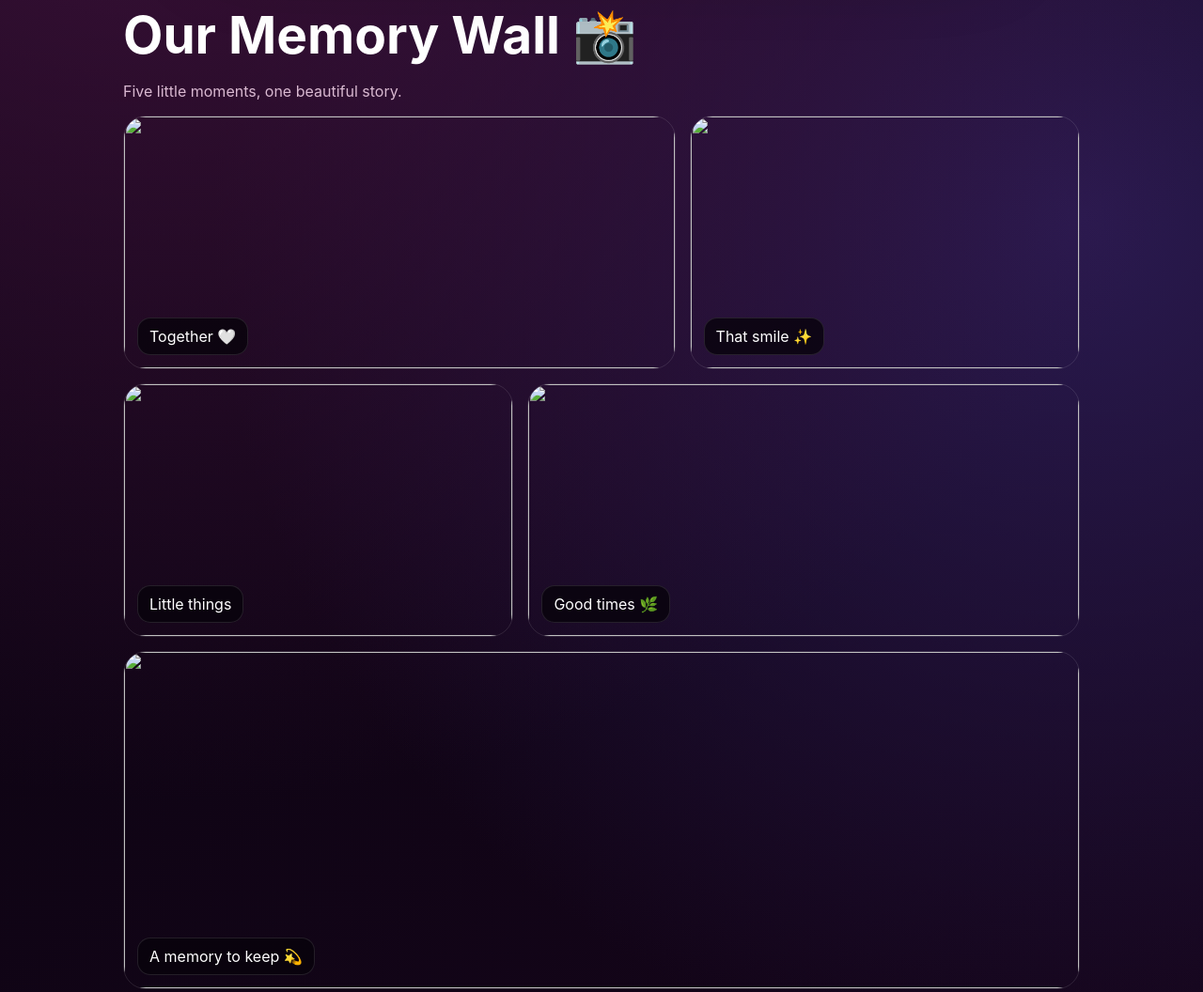
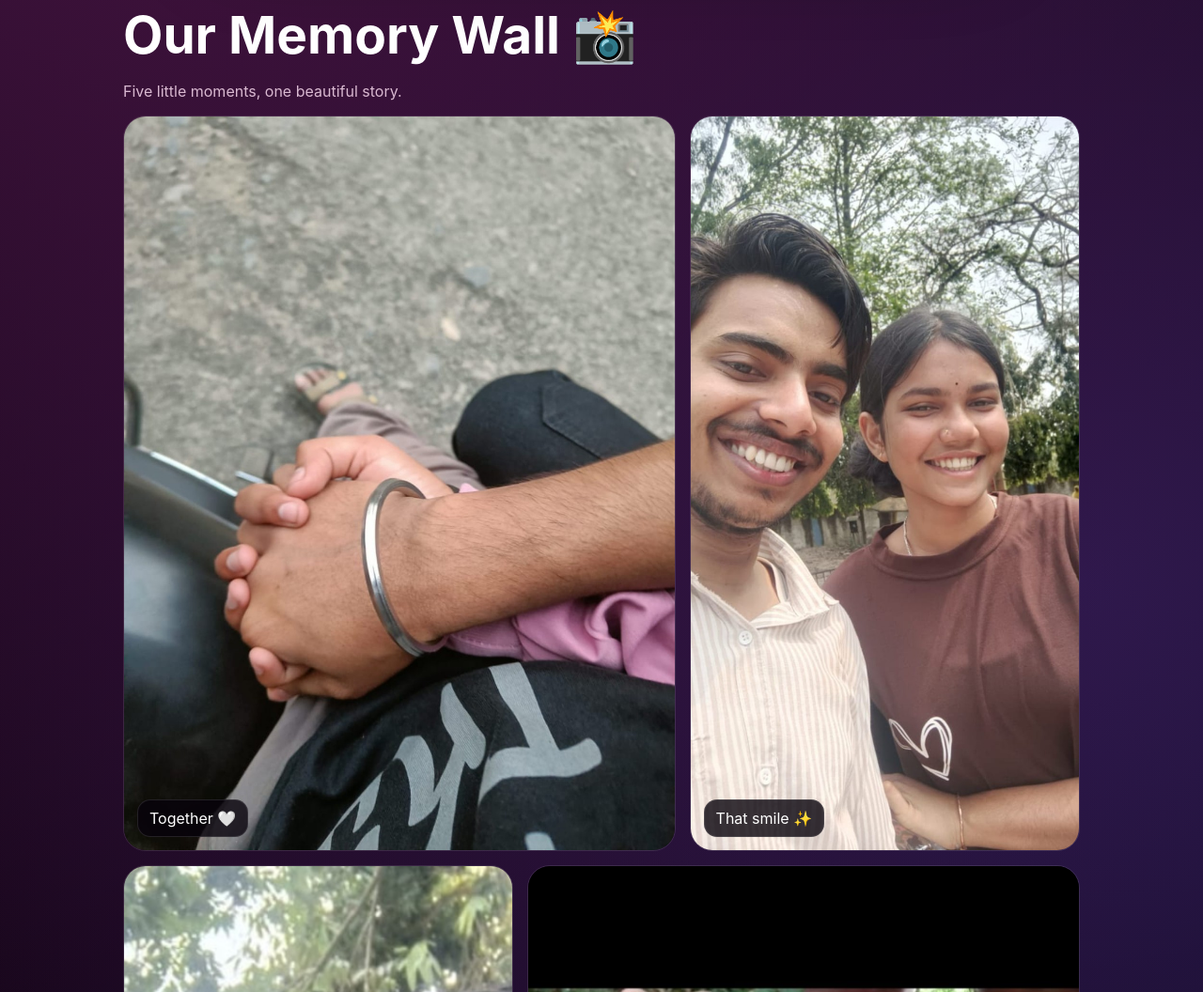
Before and after one commit to apnahogrow-karan/priyanka-birthday, a plain HTML site: page index.html in a window 1280 px wide. Shown: the part 800-1856 px from the top of the page at 94% size. Drawn offline with Linux system fonts and the light colour scheme.

Commit message:
Add files via upload

```diff
--- a/index.html
+++ b/index.html
@@ -4,7 +4,7 @@
 <nav class="nav"><div class="logo">K ❤️ P</div><div><a href="#home">Home</a><a href="#memories">Memories</a><a href="#letter">Letter</a><a href="#surprise">Surprise</a></div></nav>
 <main class="wrap">
 <section id="home" class="hero"><div class="glass hero-card"><span class="eyebrow">✨ A secret birthday universe ✨</span><h1 class="title">Happy Birthday<br>Priyanka</h1><p class="lead">21 September • A tiny website made for one very special smile.</p><div id="count" class="count">00 : 00 : 00</div><a class="btn" href="#memories">Enter the memories →</a><button class="btn alt" onclick="party()">🎉 Make it sparkle</button></div></section>
-<section id="memories" class="section"><h2>Our Memory Wall 📸</h2><p class="muted">Five little moments, one beautiful story.</p><div class="grid"><div class="photo p1"><img src="assets/photo1.jpg"><span class="caption">Together 🤍</span></div><div class="photo p2"><img src="assets/photo2.jpg"><span class="caption">That smile ✨</span></div><div class="photo p3"><img src="assets/photo3.jpg"><span class="caption">Little things</span></div><div class="photo p4"><img src="assets/photo4.jpg"><span class="caption">Good times 🌿</span></div><div class="photo p5"><img src="assets/photo5.jpg"><span class="caption">A memory to keep 💫</span></div></div></section>
+<section id="memories" class="section"><h2>Our Memory Wall 📸</h2><p class="muted">Five little moments, one beautiful story.</p><div class="grid"><div class="photo p1"><img src="photo1.jpg"><span class="caption">Together 🤍</span></div><div class="photo p2"><img src="photo2.jpg"><span class="caption">That smile ✨</span></div><div class="photo p3"><img src="photo3.jpg"><span class="caption">Little things</span></div><div class="photo p4"><img src="photo4.jpg"><span class="caption">Good times 🌿</span></div><div class="photo p5"><img src="photo5.jpg"><span class="caption">A memory to keep 💫</span></div></div></section>
 <section id="letter" class="section"><div class="glass letter"><h2>💌 A Birthday Letter</h2><p>Dear <strong>Priyanka</strong>,</p><p>Aaj tumhara special day hai, isliye ek normal “Happy Birthday” se kaam kaise chalega? 😄 Ye chhoti si digital duniya sirf tumhari smile ke liye banayi hai.</p><p>Life mein bahut saare days aate hain, lekin kuch moments yaad reh jaate hain. In photos ko dekhkar bas wahi simple, happy moments yaad aate hain.</p><p>May your day be full of smiles, good people, sweet surprises and dreams that slowly turn into reality. 🌸</p><p><strong>Happy Birthday, Priyanka. Stay happy, keep smiling. ❤️</strong></p><p style="text-align:right">— Karan</p></div></section>
 <section class="section"><h2>🌷 Three tiny wishes</h2><div class="reasons"><div class="reason"><div class="num">01 ✨</div><h3>More smiles</h3><p class="muted">Har din mein ek reason extra smile ka mile.</p></div><div class="reason"><div class="num">02 🌙</div><h3>Beautiful moments</h3><p class="muted">Aise moments jo future mein bhi yaad aayein.</p></div><div class="reason"><div class="num">03 🎁</div><h3>Dreams come true</h3><p class="muted">Tumhare chhote-bade dreams ko ek-ek karke wings milein.</p></div></div></section>
 <section id="surprise" class="section"><div class="glass cake"><div class="cake-emoji">🎂</div><h2>Make a wish! ✨</h2><p class="muted">Birthday cake ka virtual candle tumhare liye.</p><button class="btn" onclick="wish()">🕯️ Blow the candle</button></div></section>
```
